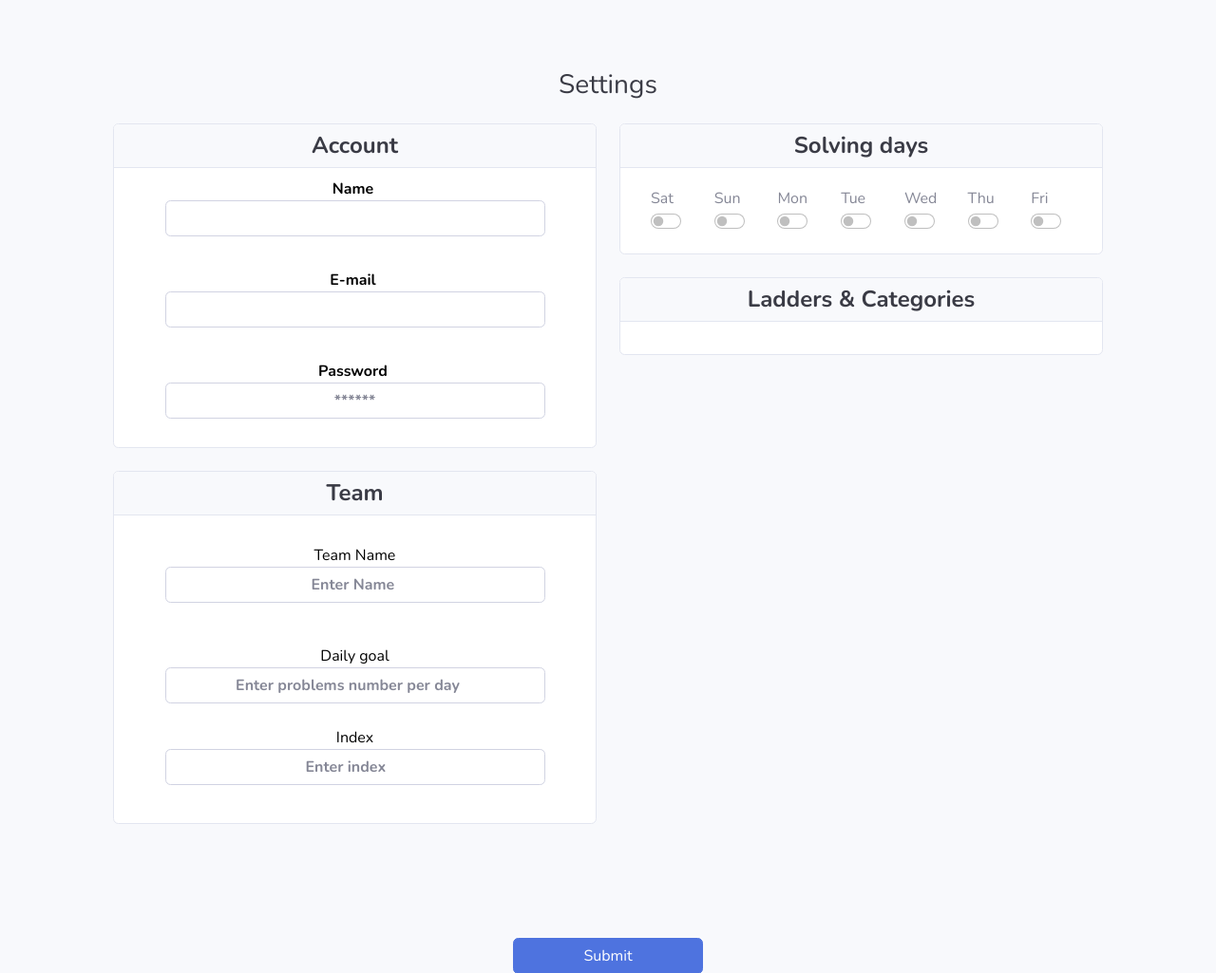
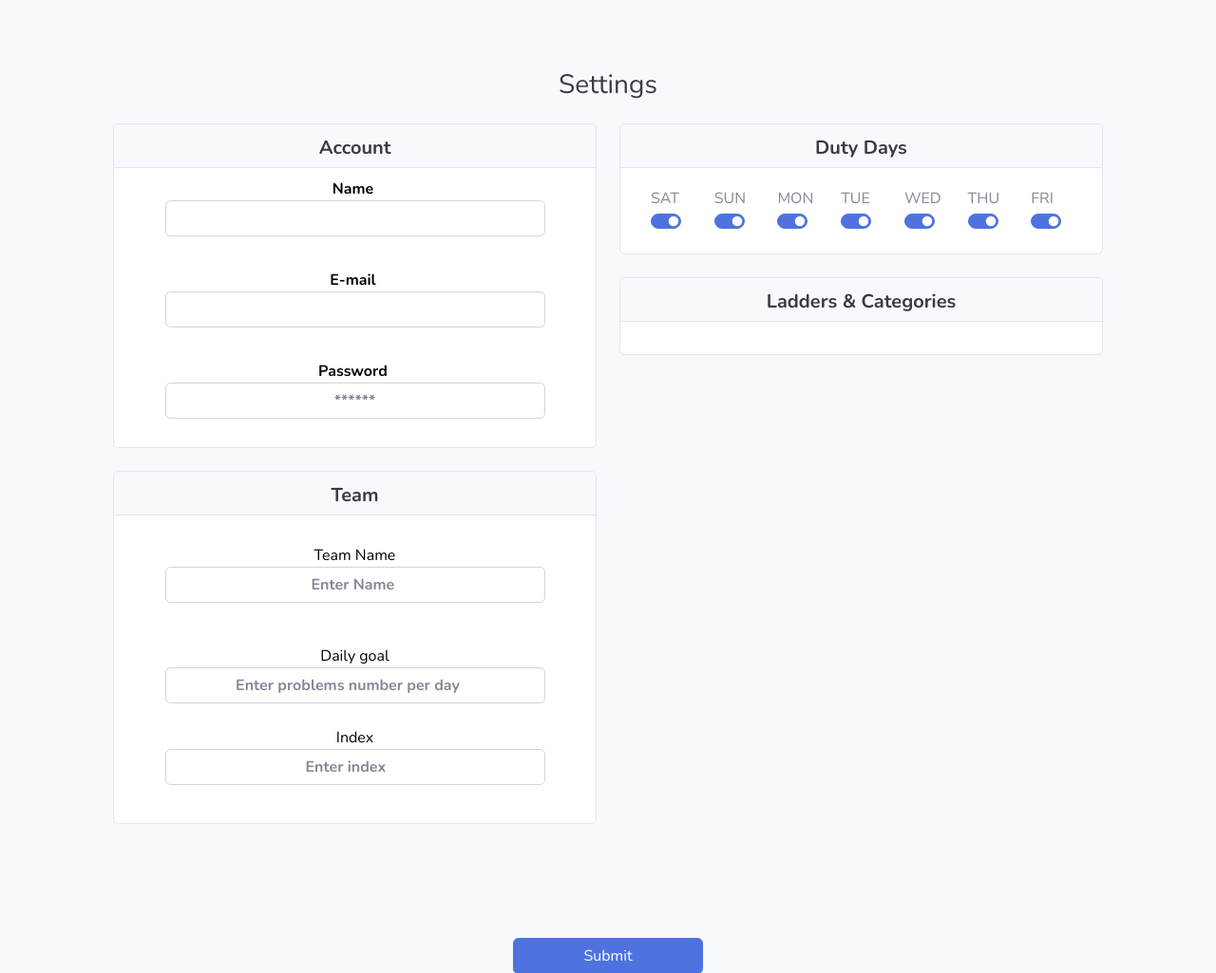
Before and after one commit to m-agour/Teamsolve-v2.0, a Flask app: template website/templates/settings.html in a window 1280 px wide. Shown: the part 73-1098 px from the top of the page at 95% size. Run offline with Flask 2, Linux system fonts and the light colour scheme; the template is opened without the code that fills it, so the values that code supplies are empty; parts of the project's set-up code (start-up, migrations or seed data) failed here and were passed over; some libraries are stand-ins or nearby versions.

Commit message:
Updated new day checker

```diff
--- a/website/application/team.py
+++ b/website/application/team.py
@@ -1,4 +1,5 @@
 import mongoengine
+from mongoengine import BooleanField as Bool
 from website.additional import *
 
 
@@ -11,6 +12,9 @@ class Team(mongoengine.Document):
     solved_today = mongoengine.BooleanField(default=False)
     set_id = mongoengine.IntField()
     no_vacation = mongoengine.IntField()
+    duty_days = mongoengine.DictField(sat=Bool(default=True), sun=Bool(default=True), mon=Bool(default=True),
+                                      tue=Bool(default=True), wed=Bool(default=True), thu=Bool(default=True),
+                                      fri=Bool(default=True))
     meta = {
         'db_alias': 'core',
         'collection': 'teams'
--- a/website/templates/settings.html
+++ b/website/templates/settings.html
@@ -18,7 +18,7 @@
          <div class="col order-first" >
             <div class="card"  style="background: white">
                 <div class="card-header" style="text-align:center;" >
-               <h4 class="text-dark fw-bold m-0" >Account</h4>
+               <h5 class="text-dark fw-bold m-0" style="padding-top: 5px">Account</h5>
                </div>
             <center>
                <div class="form-group" style="margin-top: 10px; margin-left: 20px; margin-right:20px;">
@@ -40,7 +40,7 @@
             <br>
             <div class="card"  style="background: white">
                 <div class="card-header" style="text-align:center;" >
-               <h4 class="text-dark fw-bold m-0" >Team</h4>
+               <h5 class="text-dark fw-bold m-0" style="padding-top: 5px">Team</h5>
                </div>
             <center>
                <div class="form-group" style="margin-top: 30px; margin-left: 20px; margin-right:20px;">
@@ -65,43 +65,21 @@
       <div class="col order-second" >
           <div class="card" >
             <div class="card-header" style="text-align:center;" >
-               <h4 class="text-dark fw-bold m-0" >Solving days</h4>
+               <h5 class="text-dark fw-bold m-0" style="padding-top: 5px">Duty Days</h5>
             </div>
             <div class="row" style="margin: 20px">
+                {% for day in ['sat', 'sun', 'mon', 'tue', 'wed', 'thu', 'fri'] %}
                 <div class="col">
-                        <label for="sat">Sat</label>
-                        <div class="form-check form-switch"><input class="form-check-input" type="checkbox" id="sat" /></div>
+                        <label for={{ day }}>{{ day.upper() }}</label>
+                        <div class="form-check form-switch"><input class="form-check-input" name={{ day }} type="checkbox" id="{{ day}}" checked/></div>
                 </div>
-                <div class="col">
-                        <label for="sun">Sun</label>
-                        <div class="form-check form-switch"><input class="form-check-input" type="checkbox" id="sun" /></div>
-                </div>
-                <div class="col">
-                        <label for="mon">Mon</label>
-                        <div class="form-check form-switch"><input class="form-check-input" type="checkbox" id="mon" /></div>
-                </div>
-                <div class="col">
-                        <label for="tue">Tue</label>
-                        <div class="form-check form-switch"><input class="form-check-input" type="checkbox" id="tue" /></div>
-                </div>
-                <div class="col">
-                        <label for="wed">Wed</label>
-                        <div class="form-check form-switch"><input class="form-check-input" type="checkbox" id="wed" /></div>
-                </div>
-                <div class="col">
-                        <label for="thu">Thu</label>
-                        <div class="form-check form-switch"><input class="form-check-input" type="checkbox" id="thu" /></div>
-                </div>
-                <div class="col">
-                        <label for="fri">Fri</label>
-                        <div class="form-check form-switch"><input class="form-check-input" type="checkbox" id="fri" /></div>
-                </div>
+                {% endfor %}
           </div>
     </div>
       <br>
             <div class="card" >
                <div class="card-header" style="text-align:center;" >
-               <h4 class="text-dark fw-bold m-0" >Ladders & Categories</h4>
+               <h5 class="text-dark fw-bold m-0" style="padding-top: 5px">Ladders & Categories</h5>
                </div>
                <br>
                <ul style=" max-height: 655px;margin-bottom: 10px;overflow-y: auto;-webkit-overflow-scrolling: touch; margin-right:20px">
```
Also changed, not shown: website/views.py (+6 -6 lines).
